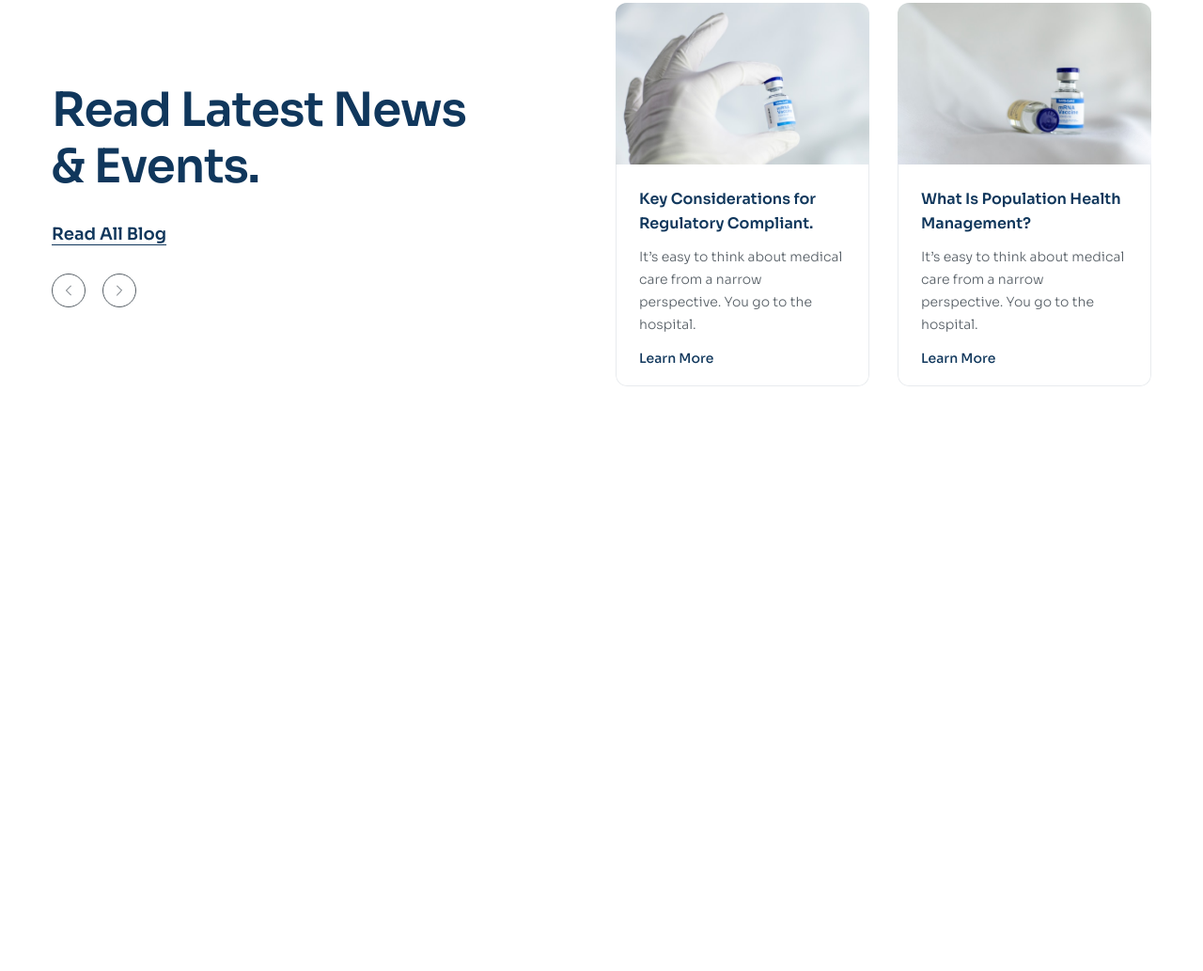
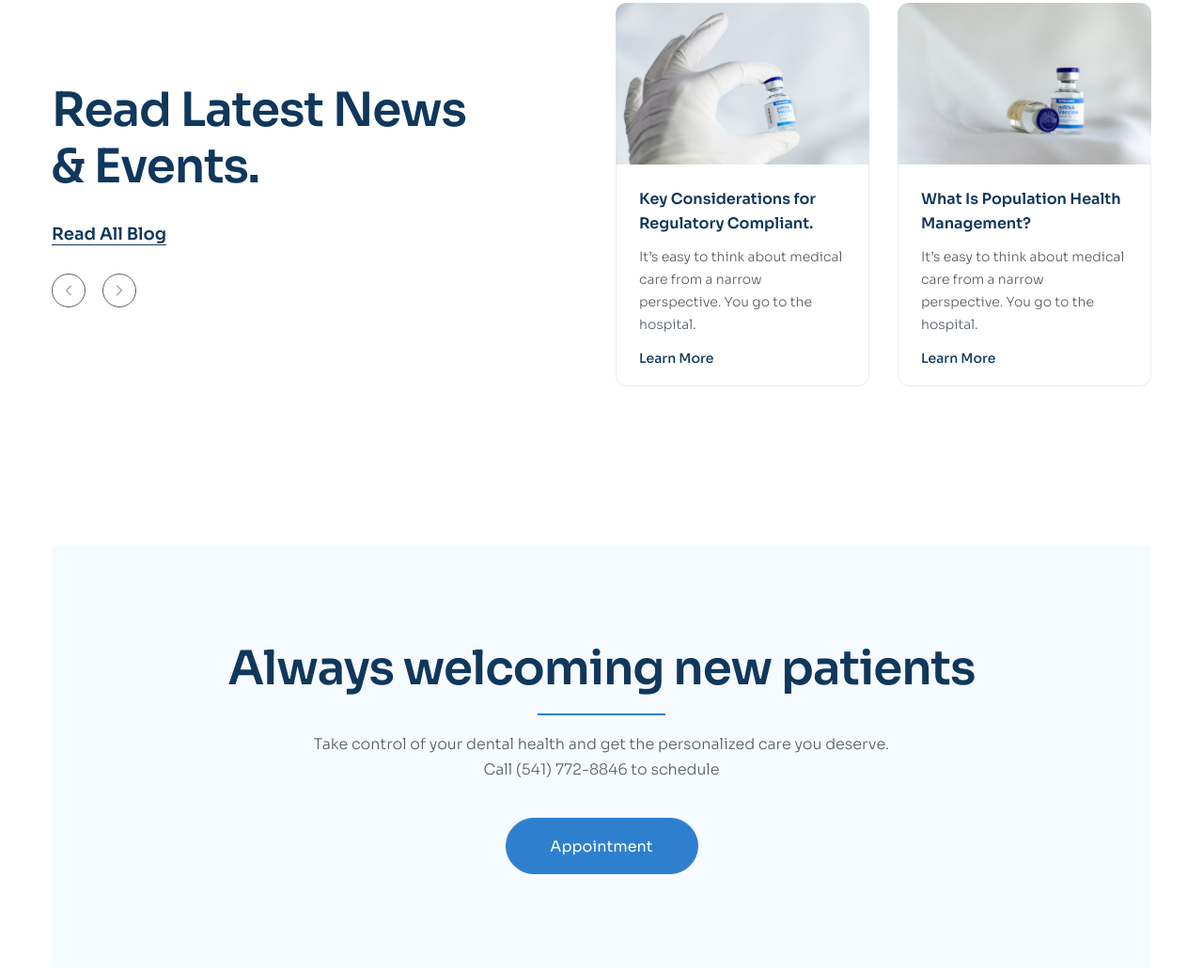
Before and after one commit to HLeNam/f8-html-css-project-03, a plain HTML site: page index.html in a window 1280 px wide. Shown: the part 5131-6164 px from the top of the page at 94% size. Drawn offline with Linux system fonts and the light colour scheme.

Commit message:
Làm phần Appointment

```diff
--- a/assets/css/styles.css
+++ b/assets/css/styles.css
@@ -615,7 +615,10 @@ a {
 
 .news-item:hover {
     box-shadow: 0px 18px 50px 0px rgba(0, 0, 0, 0.05);
-    transform: translateY(-16px);
+}
+
+.news-item:hover .news-item__img {
+    transform: scale(1.1);
 }
 
 .news-item:hover .news-item__body {
@@ -623,10 +626,16 @@ a {
 }
 
 .news-item__thumb {
+    height: 172px;
+    overflow: hidden;
+}
+
+.news-item__img {
     display: block;
     width: 100%;
-    height: 172px;
+    height: 100%;
     object-fit: cover;
+    transition: 0.25s;
 }
 
 .news-item__body {
@@ -665,3 +674,43 @@ a {
 .news-item__more:hover {
     color: #2e80ce;
 }
+
+/* Appointment */
+.appointment {
+    margin: 85px 0 170px;
+}
+
+.appointment__inner {
+    padding: 100px 70px;
+    text-align: center;
+    border-radius: 4px;
+    background: #f6fbff;
+}
+
+.appointment__heading {
+    position: relative;
+    padding-bottom: 20px;
+}
+
+.appointment__heading::after {
+    position: absolute;
+    left: 0;
+    right: 0;
+    bottom: 0;
+    margin: 0 auto;
+    display: block;
+    content: "";
+    width: 136px;
+    height: 2px;
+    background: #2e80ce;
+}
+
+.appointment__desc {
+    max-width: 617px;
+    margin: 18px auto 38px;
+    font-size: 1.6rem;
+}
+
+.appointment__desc--phone-number {
+    color: currentColor;
+}
--- a/index.html
+++ b/index.html
@@ -620,9 +620,9 @@
                         <div class="news__list">
                             <!-- News item 1 -->
                             <article class="news-item">
-                                <figure>
+                                <figure class="news-item__thumb">
                                     <a href="#!">
-                                        <img src="./assets/img/news-01.jpg" alt="" class="news-item__thumb">
+                                        <img src="./assets/img/news-01.jpg" alt="" class="news-item__img">
                                     </a>
                                 </figure>
                                 <section class="news-item__body">
@@ -636,9 +636,9 @@
 
                             <!-- News item 2 -->
                             <article class="news-item">
-                                <figure>
+                                <figure class="news-item__thumb">
                                     <a href="#!">
-                                        <img src="./assets/img/news-02.jpg" alt="" class="news-item__thumb">
+                                        <img src="./assets/img/news-02.jpg" alt="" class="news-item__img">
                                     </a>
                                 </figure>
                                 <section class="news-item__body">
@@ -653,6 +653,19 @@
                     </div>
                 </div>
             </section>
+
+            <!-- Appointment -->
+            <section class="appointment">
+                <div class="container">
+                    <div class="appointment__inner">
+                        <h2 class="appointment__heading section-heading">Always welcoming new patients</h2>
+                        <p class="appointment__desc section-desc">
+                            Take control of your dental health and get the personalized care you deserve. Call <a href="tel:5417728846" class="appointment__desc--phone-number">(541) 772-8846</a> to  schedule
+                        </p>
+                        <a href="#!" class="btn">Appointment</a>
+                    </div>
+                </div>
+            </section>
         </main>
     </body>
 </html>
```
